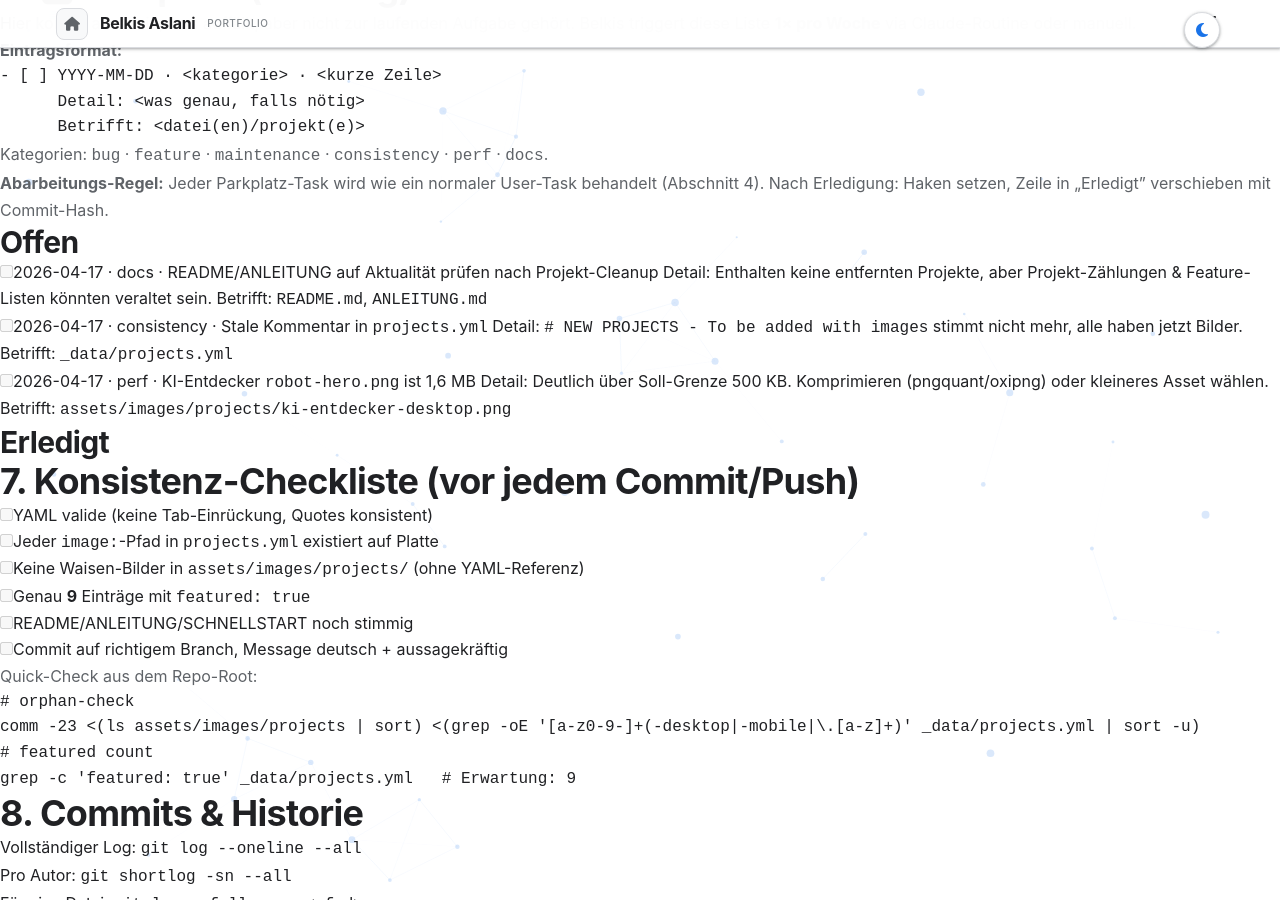
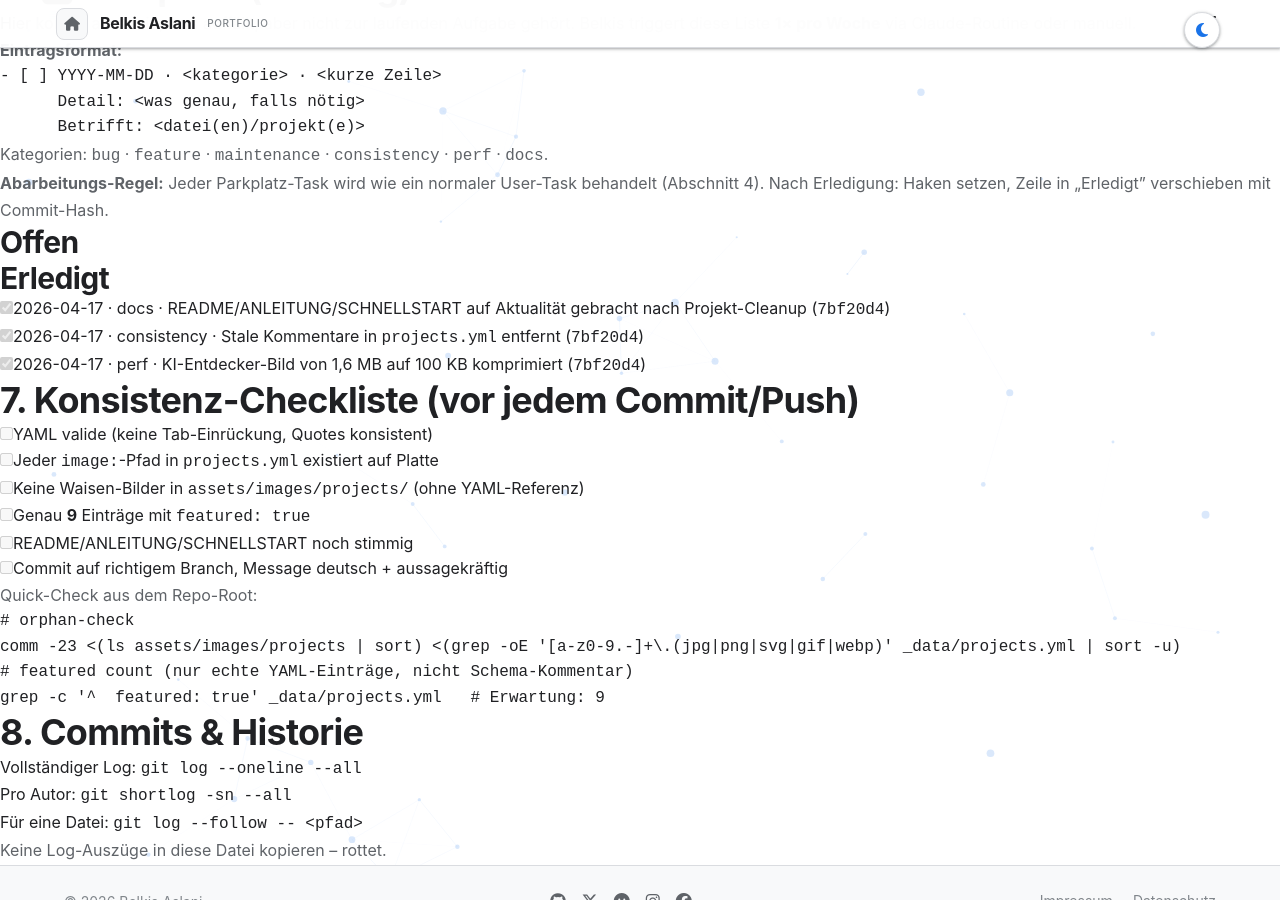
Before and after one commit to BEKO2210/My-table-of-contents-, a Jekyll site: the page built from CLAUDE.md, in a window 1280 px wide and 900 px high, scrolled down 1573 px. Built offline with Jekyll 4.4.1, drawn with Linux system fonts in a browser that asks for light colours; our own code applies the rules of GitHub Pages for plain Markdown files.

Commit message:
CLAUDE.md: Parkplatz-Einträge nach Erledigt verschoben + grep-Checks korrigiert

````diff
--- a/CLAUDE.md
+++ b/CLAUDE.md
@@ -87,18 +87,12 @@ Kategorien: `bug` · `feature` · `maintenance` · `consistency` · `perf` · `d
 
 ### Offen
 <!-- Neueste oben. -->
-- [ ] 2026-04-17 · docs · README/ANLEITUNG auf Aktualität prüfen nach Projekt-Cleanup
-      Detail: Enthalten keine entfernten Projekte, aber Projekt-Zählungen & Feature-Listen könnten veraltet sein.
-      Betrifft: `README.md`, `ANLEITUNG.md`
-- [ ] 2026-04-17 · consistency · Stale Kommentar in `projects.yml`
-      Detail: `# NEW PROJECTS - To be added with images` stimmt nicht mehr, alle haben jetzt Bilder.
-      Betrifft: `_data/projects.yml`
-- [ ] 2026-04-17 · perf · KI-Entdecker `robot-hero.png` ist 1,6 MB
-      Detail: Deutlich über Soll-Grenze 500 KB. Komprimieren (pngquant/oxipng) oder kleineres Asset wählen.
-      Betrifft: `assets/images/projects/ki-entdecker-desktop.png`
 
 ### Erledigt
 <!-- Format: - [x] Datum · Kat · Zeile (<commit-hash>) -->
+- [x] 2026-04-17 · docs · README/ANLEITUNG/SCHNELLSTART auf Aktualität gebracht nach Projekt-Cleanup (`7bf20d4`)
+- [x] 2026-04-17 · consistency · Stale Kommentare in `projects.yml` entfernt (`7bf20d4`)
+- [x] 2026-04-17 · perf · KI-Entdecker-Bild von 1,6 MB auf 100 KB komprimiert (`7bf20d4`)
 
 ## 7. Konsistenz-Checkliste (vor jedem Commit/Push)
 - [ ] YAML valide (keine Tab-Einrückung, Quotes konsistent)
@@ -111,9 +105,9 @@ Kategorien: `bug` · `feature` · `maintenance` · `consistency` · `perf` · `d
 Quick-Check aus dem Repo-Root:
 ```bash
 # orphan-check
-comm -23 <(ls assets/images/projects | sort) <(grep -oE '[a-z0-9-]+(-desktop|-mobile|\.[a-z]+)' _data/projects.yml | sort -u)
-# featured count
-grep -c 'featured: true' _data/projects.yml   # Erwartung: 9
+comm -23 <(ls assets/images/projects | sort) <(grep -oE '[a-z0-9.-]+\.(jpg|png|svg|gif|webp)' _data/projects.yml | sort -u)
+# featured count (nur echte YAML-Einträge, nicht Schema-Kommentar)
+grep -c '^  featured: true' _data/projects.yml   # Erwartung: 9
 ```
 
 ## 8. Commits & Historie
````
